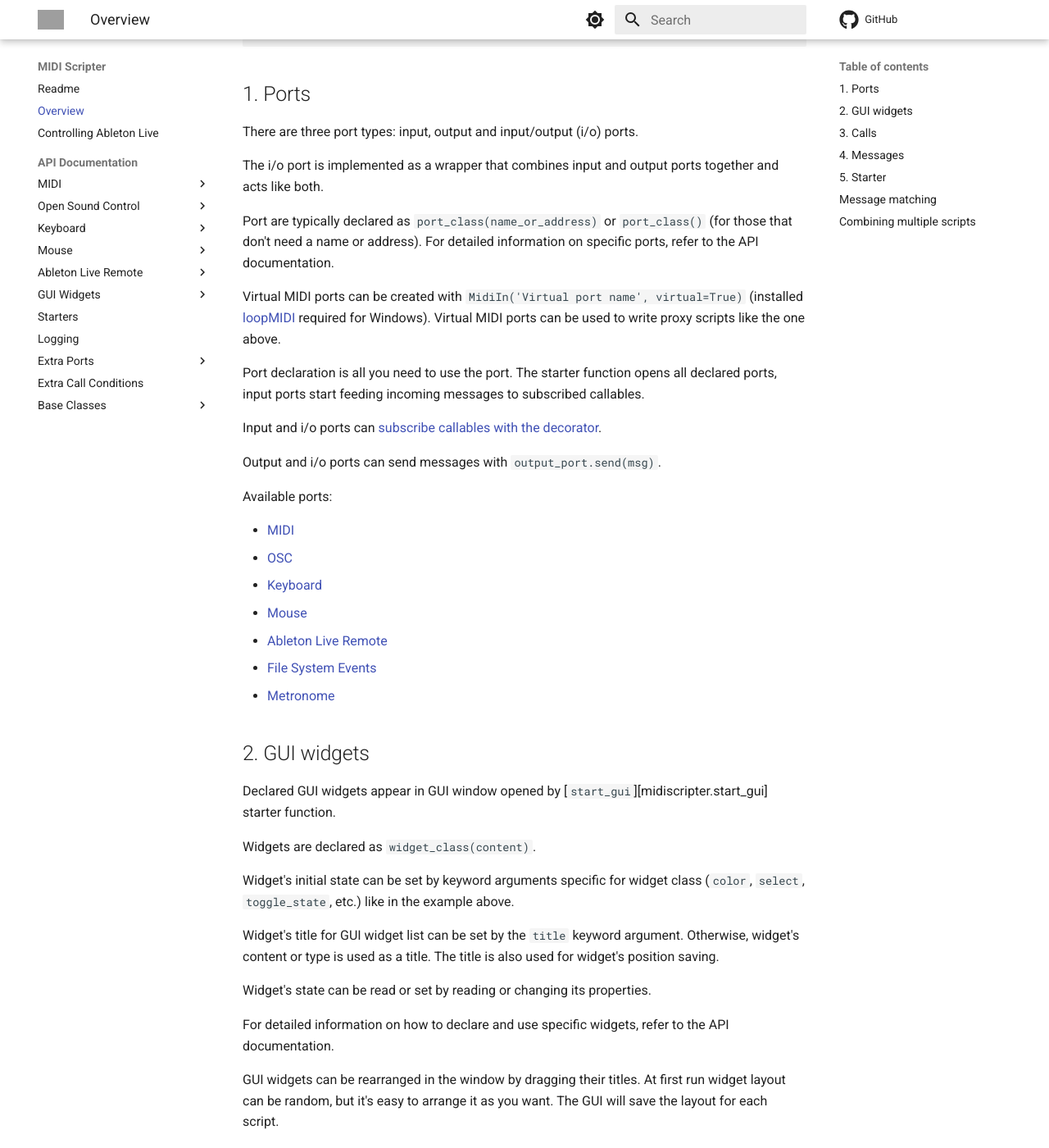
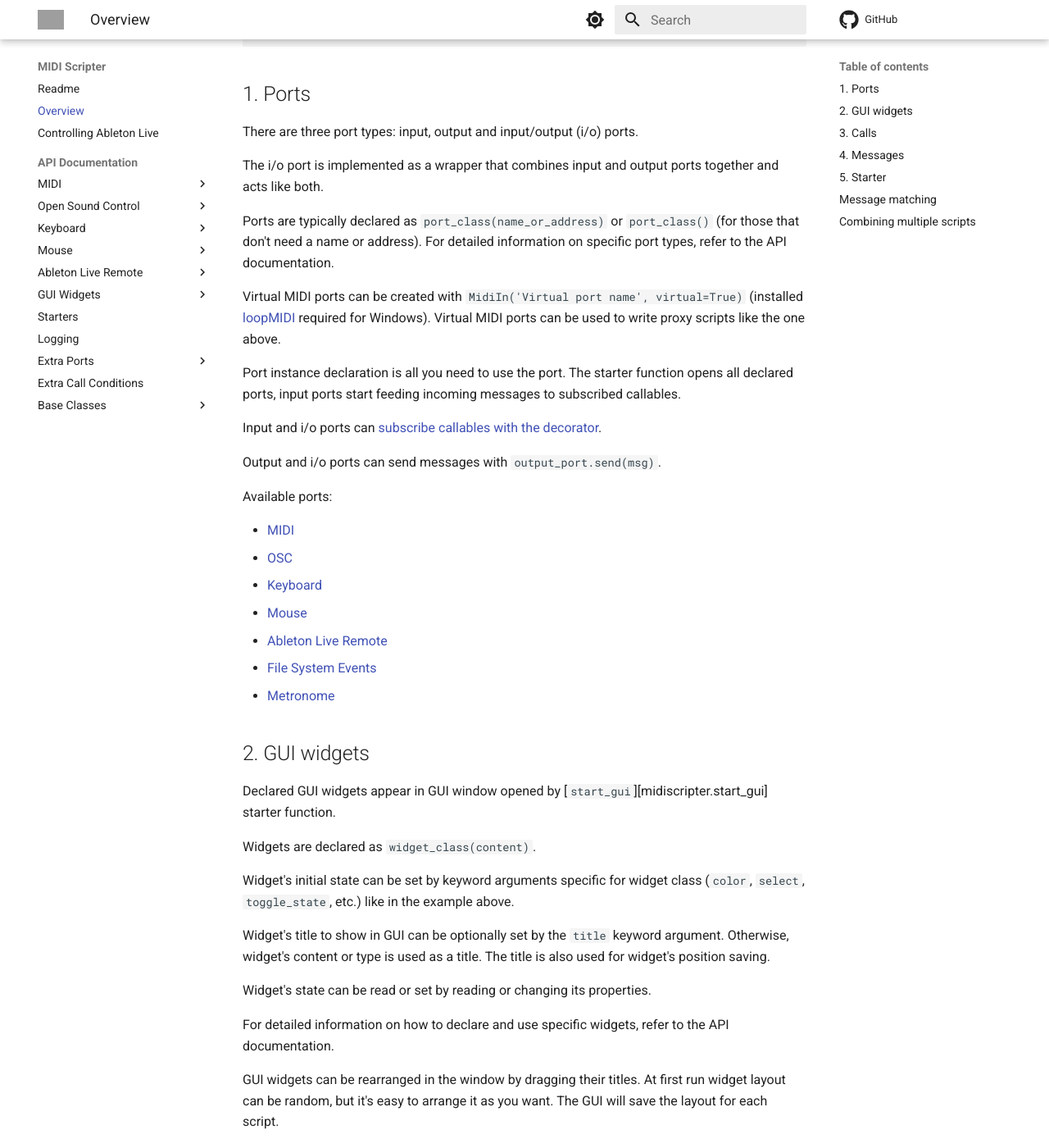
Before and after one commit to Maboroshy/midi-scripter, an MkDocs documentation site: the page built from docs/overview.md, in a window 1280 px wide and 1400 px high, scrolled down 585 px. Shown: the whole window at 82% size. Built offline with MkDocs 1.6.1 and Material for MkDocs 9.7.7, drawn with Linux system fonts in a browser that asks for light colours; comment, search, counter and statistics services are not loaded; some of the changed text lies outside the part shown; grey boxes are pictures that could not be loaded.

Commit message:
Docs improvements

```diff
--- a/docs/overview.md
+++ b/docs/overview.md
@@ -31,17 +31,15 @@
 The i/o port is implemented as a wrapper that combines
 input and output ports together and acts like both.
 
-Port are typically declared as `port_class(name_or_address)` or `port_class()`
+Ports are typically declared as `port_class(name_or_address)` or `port_class()`
 (for those that don't need a name or address). For detailed information
-on specific ports, refer to the API documentation.
+on specific port types, refer to the API documentation.
 
-Virtual MIDI ports can be created with `MidiIn('Virtual port name',
-virtual=True)` (installed
-[loopMIDI](https://www.tobias-erichsen.de/software/loopmidi.html)
-required for Windows).
+Virtual MIDI ports can be created with `MidiIn('Virtual port name', virtual=True)`
+(installed [loopMIDI](https://www.tobias-erichsen.de/software/loopmidi.html) required for Windows).
 Virtual MIDI ports can be used to write proxy scripts like the one above.
 
-Port declaration is all you need to use the port.
+Port instance declaration is all you need to use the port.
 The starter function opens all declared ports, input ports start feeding
 incoming messages to subscribed callables.
 
@@ -69,7 +67,7 @@
 Widget's initial state can be set by keyword arguments specific for widget
 class (`color`, `select`, `toggle_state`, etc.) like in the example above.
 
-Widget's title for GUI widget list can be set by the `title` keyword argument.
+Widget's title to show in GUI can be optionally set by the `title` keyword argument.
 Otherwise, widget's content or type is used as a title.
 The title is also used for widget's position saving.
 
```
Also changed, not shown: other parts of docs/overview.md (+2 -2 lines).
